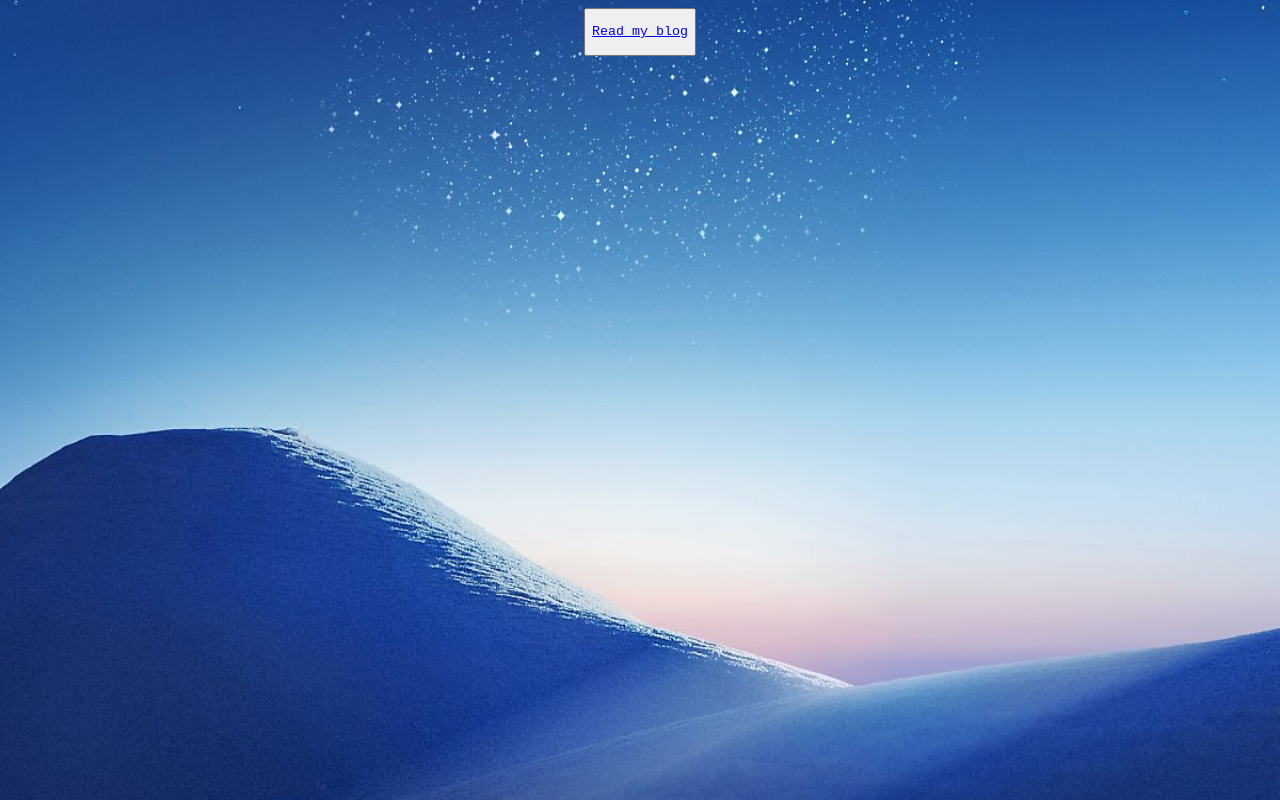
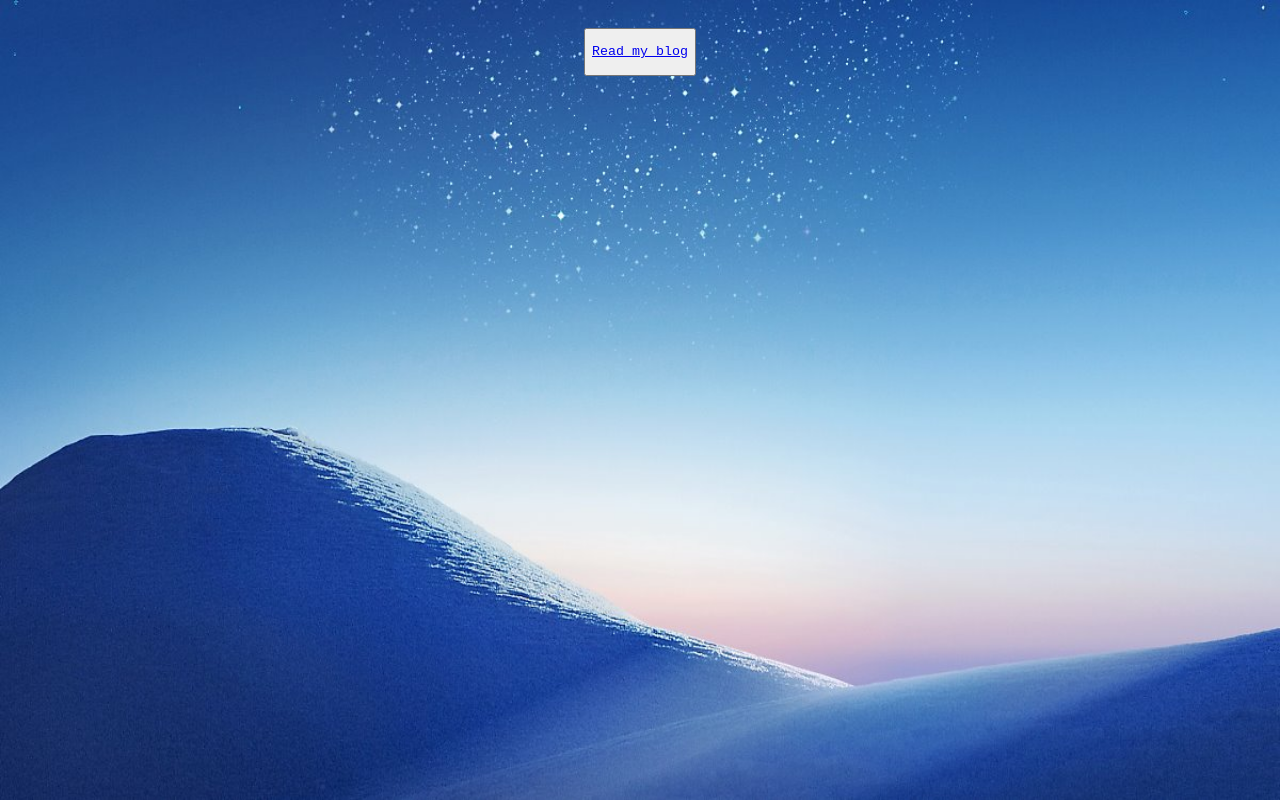
Before and after one commit to JuHyunAn/HTML_study, a plain HTML site: page code13/task.html in a window 1280 px wide. Drawn offline with Linux system fonts and the light colour scheme; a web font is replaced by a local one.

Commit message:
third commit

```diff
--- a/code13/css/tast.css
+++ b/code13/css/tast.css
@@ -11,7 +11,14 @@ html {
 }
 
 div {
+    /* 요소 컨텐츠 가운데 정렬 */
     text-align:center;
+    /* 마진 설정 */
+    margin-left: auto;
+    margin-right: auto;
+    margin-top: auto;
+    /* 패딩 설정 */
+    padding: 20px;
 }
 
 p {
```
